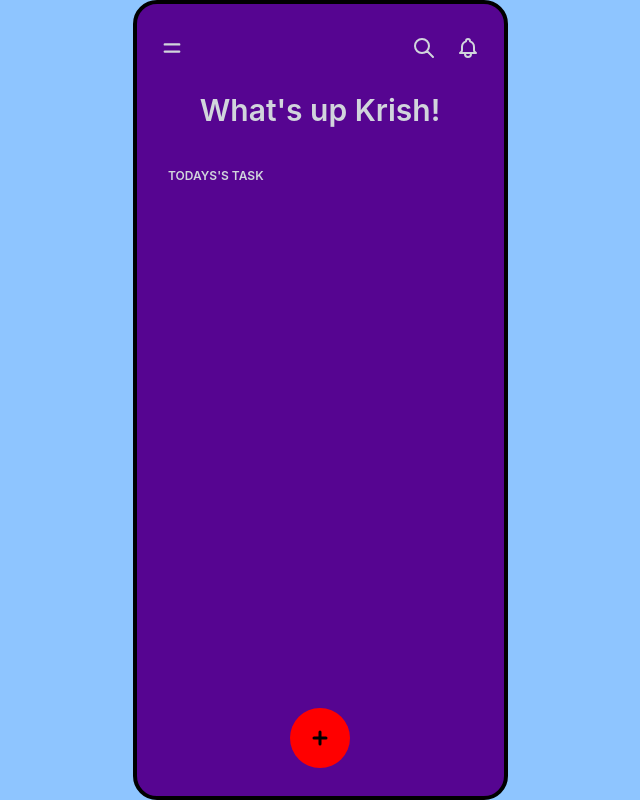
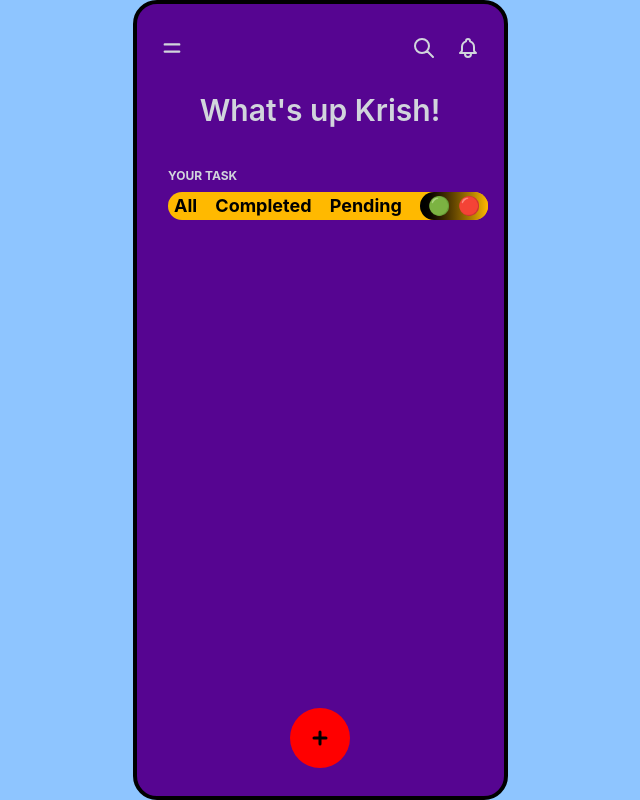
Before and after one commit to Mr-Krish-KS-0805/web-dev-learning-journey, a React (Vite) app in the folder WEB DEVELOPMENT/PROJECTS/React Projects/TodoApp/: page / in a window 1280 px wide. Shown: the whole page, without its empty margins (320-960 px from the left). Built offline with nearby package versions, Linux system fonts and the light colour scheme.

Commit message:
improve and added features

```diff
--- a/WEB DEVELOPMENT/PROJECTS/React Projects/TodoApp/src/App.jsx
+++ b/WEB DEVELOPMENT/PROJECTS/React Projects/TodoApp/src/App.jsx
@@ -18,6 +18,8 @@ function App() {
   const [show, setshow] = useState(false)
   const [activeId, setActiveId] = useState(null)
   const [editID, seteditID] = useState(null)
+
+  const [filter, setfilter] = useState("all")
 
   useEffect(() => {
     localStorage.setItem("todos", JSON.stringify(todos))
@@ -54,7 +56,7 @@ function App() {
       const newTodo = {
         id: Date.now(),
         text: value,
-        isCompleted: false
+        isCompleted: false,
       }
       setTodos([...todos, newTodo])
       setinput("");
@@ -86,6 +88,32 @@ function App() {
     setTodos(update)
   }
 
+  const filterTodos = () => {
+    if (filter === "all") {
+      return todos
+    }
+
+    else if (filter === "Completed") {
+      return todos.filter((t) => t.isCompleted)
+    }
+
+    else {
+      return todos.filter((t) => !t.isCompleted)
+    }
+  }
+
+  const MarkAllcomplete = () => {
+    const All = todos.map((t) => ({ ...t, isCompleted: true }))
+    setTodos(All)
+  }
+
+  const clearCompleted = () => {
+    const clear = todos.filter((t) => !t.isCompleted)
+    setTodos(clear)
+  }
+
+
+
 
 
   return (
@@ -112,10 +140,19 @@ function App() {
             <h1 className='text-3xl text-center font-semibold text-gray-300'>What's up Krish!</h1>
 
             <div className='w-80 flex flex-col p-2 m-8 '>
-              <h1 className='text-gray-300 font-semibold text-xs '>TODAYS'S TASK</h1>
+              <h1 className='text-gray-300 font-bold text-xs'>YOUR TASK</h1>
+              <div className='flex flex-row justify-between pl-1.5 mt-2 text-lg w-80 font-bold bg-amber-400 rounded-4xl'>
+                <button onClick={() => { setfilter("all") }}>All</button>
+                <button onClick={() => { setfilter("Completed") }}>Completed</button>
+                <button onClick={() => { setfilter("Pending") }}>Pending</button>
+                <div className='flex flex-row bg-gradient-to-l from-amber-400 to-black px-2 rounded-full gap-2 text-center text-lg'>
+                  <button onClick={MarkAllcomplete}>🟢</button>
+                  <button onClick={clearCompleted}>🔴</button>
+                </div>
+              </div>
 
 
-              {todos.map((t, index) => {
+              {filterTodos().map((t, index) => {
                 return (
                   <div key={t.id} className='w-full flex flex-row'>
                     <div className="task px-2 h-13 bg-blue-900 mt-6 rounded-3xl flex flex-row justify-evenly items-center">
@@ -142,9 +179,8 @@ function App() {
 
           {show && (
             <div className='InputArea absolute bottom-40 w-81 h-20 flex flex-col items-center gap-5'>
-              <input onChange={handleChange} value={input} placeholder='Your task' className='text-gray-300 w-80 rounded-full px-4 py-2 text-2xl outline-0 border-4 border-amber-300' type="text" />
+              <input onChange={handleChange} value={input} placeholder='Your task' className='text-gray-300 w-80 rounded-full backdrop-blur-lg px-4 py-2 text-2xl outline-0 border-4 border-amber-300' type="text" />
               <button onClick={addTodo} className=' cursor-pointer bg-emerald-700 text-white rounded-full w-fit px-3 py-1 font-bold active:text-black'>Done</button>
-
             </div>
           )}
 
```
